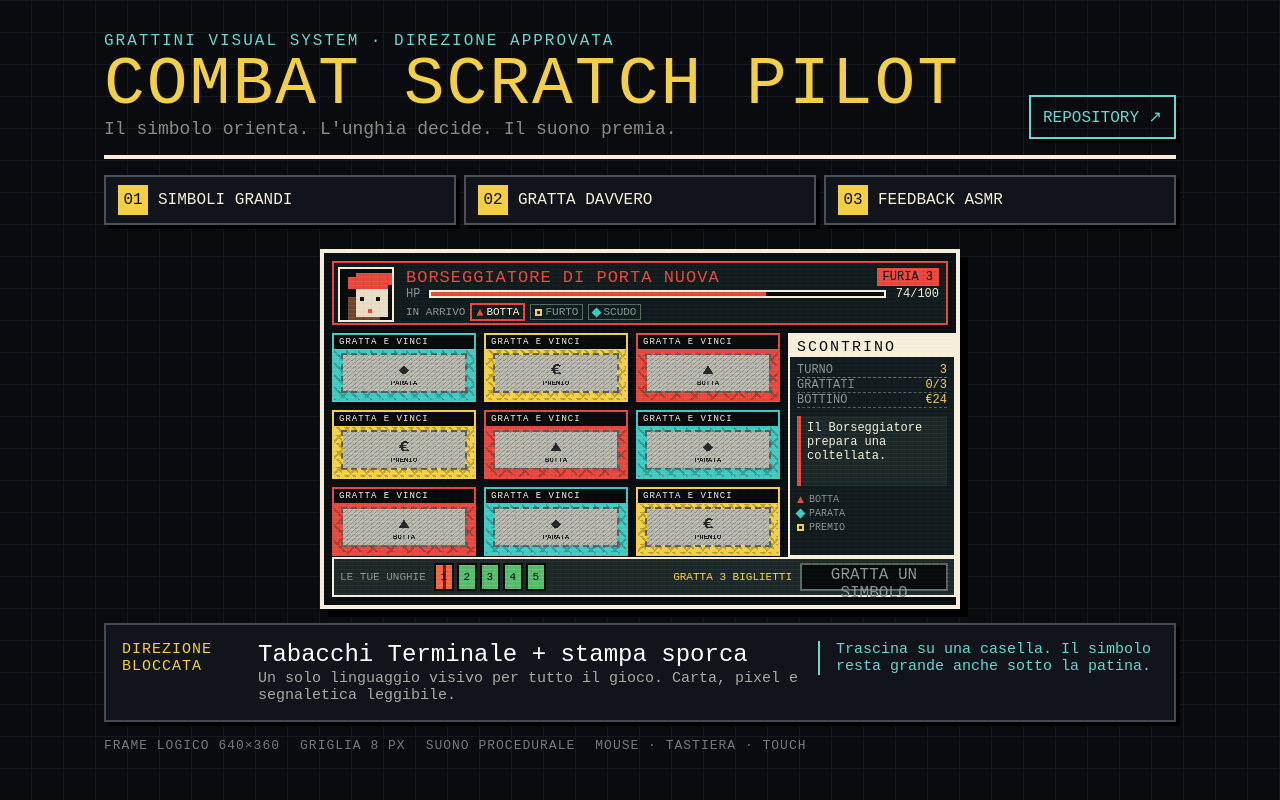
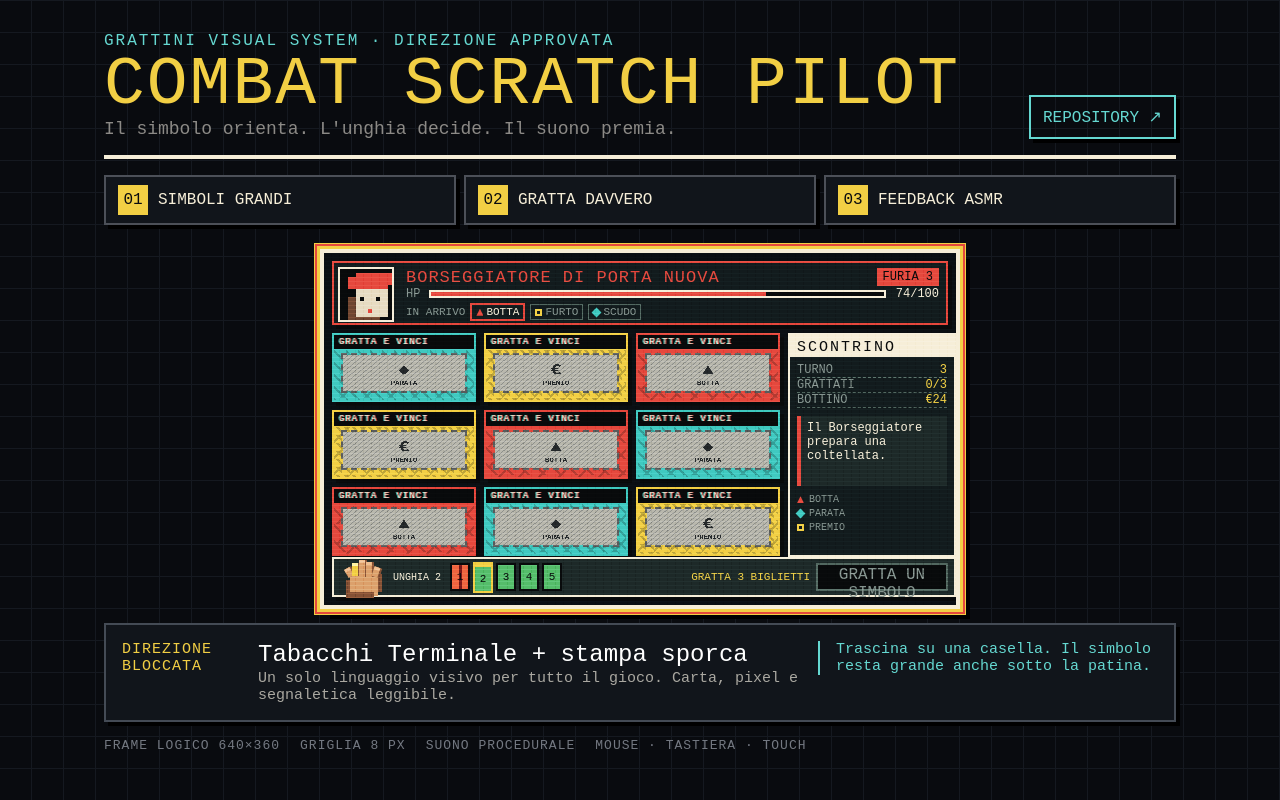
Before and after one commit to brrucelean/grattini-v3, a React (Vite) app: page / in a window 1280 px wide. Built offline with nearby package versions, Linux system fonts and the light colour scheme; a web font is replaced by a local one.

Commit message:
feat: add tactile nail selection and smoother scratch

```diff
--- a/src/App.jsx
+++ b/src/App.jsx
@@ -21,17 +21,21 @@ function getAudio() {
 function scratchSound(intensity = 0.4) {
   const audio = getAudio();
   if (!audio) return;
-  const length = Math.floor(audio.sampleRate * 0.045);
+  const length = Math.floor(audio.sampleRate * 0.075);
   const buffer = audio.createBuffer(1, length, audio.sampleRate);
   const data = buffer.getChannelData(0);
-  for (let i = 0; i < length; i += 1) data[i] = (Math.random() * 2 - 1) * (1 - i / length);
+  let brown = 0;
+  for (let i = 0; i < length; i += 1) {
+    brown = brown * 0.82 + (Math.random() * 2 - 1) * 0.18;
+    data[i] = brown * (1 - i / length);
+  }
   const source = audio.createBufferSource();
   const filter = audio.createBiquadFilter();
   const gain = audio.createGain();
   filter.type = "bandpass";
-  filter.frequency.value = 2100 + Math.random() * 900;
-  filter.Q.value = 0.8;
-  gain.gain.value = 0.06 * intensity;
+  filter.frequency.value = 950 + Math.random() * 500;
+  filter.Q.value = 0.55;
+  gain.gain.value = 0.045 * intensity;
   source.buffer = buffer;
   source.connect(filter).connect(gain).connect(audio.destination);
   source.start();
@@ -65,6 +69,7 @@ function ScratchFoil({ type, label, symbol, onComplete }) {
   const completed = useRef(false);
   const lastSound = useRef(0);
   const moves = useRef(0);
+  const previousPoint = useRef(null);
 
   useEffect(() => {
     const canvas = canvasRef.current;
@@ -107,10 +112,19 @@ function ScratchFoil({ type, label, symbol, onComplete }) {
     const ctx = canvas.getContext("2d", { willReadFrequently: true });
     ctx.save();
     ctx.globalCompositeOperation = "destination-out";
-    ctx.beginPath(); ctx.arc(x, y, 30, 0, Math.PI * 2); ctx.fill(); ctx.restore();
+    ctx.lineWidth = 54;
+    ctx.lineCap = "round";
+    ctx.lineJoin = "round";
+    ctx.beginPath();
+    if (previousPoint.current) ctx.moveTo(previousPoint.current.x, previousPoint.current.y);
+    else ctx.moveTo(x, y);
+    ctx.lineTo(x, y);
+    ctx.stroke();
+    ctx.beginPath(); ctx.arc(x, y, 27, 0, Math.PI * 2); ctx.fill(); ctx.restore();
+    previousPoint.current = { x, y };
     moves.current += 1;
     const now = performance.now();
-    if (now - lastSound.current > 42) {
+    if (now - lastSound.current > 58) {
       scratchSound(Math.min(1, 0.35 + moves.current / 35));
       lastSound.current = now;
     }
@@ -123,9 +137,9 @@ function ScratchFoil({ type, label, symbol, onComplete }) {
   };
 
   return <canvas ref={canvasRef} className="scratch-foil" aria-hidden="true"
-    onPointerDown={(event) => { scratching.current = true; event.currentTarget.setPointerCapture(event.pointerId); scratch(event); }}
-    onPointerMove={scratch} onPointerUp={() => { scratching.current = false; }}
-    onPointerCancel={() => { scratching.current = false; }} />;
+    onPointerDown={(event) => { scratching.current = true; previousPoint.current = null; event.currentTarget.setPointerCapture(event.pointerId); scratch(event); }}
+    onPointerMove={scratch} onPointerUp={() => { scratching.current = false; previousPoint.current = null; }}
+    onPointerCancel={() => { scratching.current = false; previousPoint.current = null; }} />;
 }
 
 function CombatTicket({ card, index, revealed, locked, onReveal }) {
@@ -159,6 +173,7 @@ function CombatFrame() {
   const [message, setMessage] = useState("Il Borseggiatore prepara una coltellata.");
   const [loot, setLoot] = useState(24);
   const [enemyHp, setEnemyHp] = useState(74);
+  const [activeNail, setActiveNail] = useState(1);
   const timingRef = useRef(null);
 
   const stopTiming = useCallback(() => {
@@ -196,7 +211,7 @@ function CombatFrame() {
     <main className="combat-body"><div className="ticket-grid" aria-label="Griglia fissa tre per tre">{CARDS.map((card, index) => <CombatTicket card={card} index={index} key={index} revealed={revealed.includes(index)} locked={revealed.length >= 3 || Boolean(timing)} onReveal={revealCard} />)}</div>
       <aside className="combat-diary"><div className="diary-title">SCONTRINO</div><dl><div><dt>TURNO</dt><dd>{turn}</dd></div><div><dt>GRATTATI</dt><dd>{revealed.length}/3</dd></div><div><dt>BOTTINO</dt><dd>€{loot}</dd></div></dl>
         <div className="message-box" aria-live="polite">{message}</div><div className="legend"><span><PixelIcon type="attack" /> BOTTA</span><span><PixelIcon type="defense" /> PARATA</span><span><PixelIcon type="money" /> PREMIO</span></div></aside></main>
-    <footer className="player-strip"><span className="player-label">LE TUE UNGHIE</span><div className="nails" aria-label="Cinque unghie, quattro sane e una sanguinante">{["hurt", "ok", "ok", "ok", "ok"].map((state, index) => <span className={`nail nail--${state}`} key={index}>{index + 1}</span>)}</div>
+    <footer className="player-strip"><div className="pixel-hand" aria-hidden="true"><i className="pixel-hand__palm" />{[0,1,2,3,4].map((finger) => <i className={`pixel-hand__finger pixel-hand__finger--${finger + 1} ${activeNail === finger ? "is-active" : ""}`} key={finger} />)}</div><span className="player-label">UNGHIA {activeNail + 1}</span><div className="nails" aria-label="Seleziona una delle cinque unghie">{["hurt", "ok", "ok", "ok", "ok"].map((state, index) => <button type="button" aria-pressed={activeNail === index} aria-label={`Unghia ${index + 1}, ${state === "hurt" ? "sanguinante" : "sana"}`} onClick={() => setActiveNail(index)} className={`nail nail--${state} ${activeNail === index ? "is-active" : ""}`} key={index}>{index + 1}</button>)}</div>
       <span className="turn-rule">GRATTA 3 BIGLIETTI</span><button className="next-turn" disabled={!finished} onClick={() => { setRevealed([]); setTurn((value) => value + 1); setMessage("Nuovo turno. Scegli con l'occhio, gratta con l'unghia."); }}>{finished ? "PROSSIMO TURNO" : "GRATTA UN SIMBOLO"}</button></footer>
     {timing && <TimingOverlay mode={timing} onStop={stopTiming} />}
   </section>;
--- a/src/styles.css
+++ b/src/styles.css
@@ -174,7 +174,9 @@ h1 {
   border: 4px solid var(--ink);
   background: var(--world);
   color: var(--ink);
-  box-shadow: 8px 8px 0 #000;
+  outline: 2px solid #e5483d;
+  outline-offset: 3px;
+  box-shadow: 0 0 0 6px #f2cf44, 10px 10px 0 #000;
   image-rendering: pixelated;
 }
 
@@ -326,6 +328,7 @@ h1 {
   color: var(--ink);
   font-size: 9px;
   letter-spacing: 1px;
+  text-shadow: 1px 0 var(--attack), -1px 0 var(--defense);
 }
 
 .ticket-pattern {
@@ -416,21 +419,58 @@ h1 {
   height: 40px;
   display: flex;
   align-items: center;
-  gap: 8px;
+  gap: 6px;
   padding: 4px 6px;
   border: 2px solid var(--ink);
   background: var(--panel-2);
   box-shadow: 4px 4px 0 var(--black);
 }
 
-.player-label { color: var(--dim); font-size: 11px; }
+.player-label { width: 54px; color: var(--ink); font-size: 10px; text-align: center; }
 .nails { display: flex; gap: 3px; }
-.nail { width: 20px; height: 28px; display: grid; place-items: center; border: 2px solid var(--black); background: #55bd6a; color: var(--black); font-size: 11px; }
+.nail { width: 20px; height: 28px; display: grid; place-items: center; padding: 0; border: 2px solid var(--black); background: #55bd6a; color: var(--black); font-size: 11px; cursor: pointer; }
 .nail--hurt { background: #ef633f; background-image: linear-gradient(90deg, transparent 0 7px, #761718 7px 10px, transparent 10px); }
+.nail.is-active { border-color: var(--money); box-shadow: 0 -3px 0 var(--money); translate: 0 2px; }
+.nail:hover { border-color: var(--ink); }
+
+.pixel-hand {
+  position: relative;
+  width: 44px;
+  height: 30px;
+  flex: 0 0 44px;
+}
+
+.pixel-hand__palm {
+  position: absolute;
+  left: 10px;
+  bottom: 0;
+  width: 28px;
+  height: 18px;
+  background: #dca06b;
+  box-shadow: 4px 0 #855135, -4px 6px #855135, 0 4px #dca06b;
+}
+
+.pixel-hand__finger {
+  position: absolute;
+  bottom: 15px;
+  width: 6px;
+  background: #dca06b;
+  border-top: 3px solid #f0c092;
+  box-shadow: 2px 0 #855135;
+}
+
+.pixel-hand__finger--1 { left: 6px; height: 9px; transform: rotate(-30deg); }
+.pixel-hand__finger--2 { left: 12px; height: 13px; }
+.pixel-hand__finger--3 { left: 19px; height: 17px; }
+.pixel-hand__finger--4 { left: 26px; height: 15px; }
+.pixel-hand__finger--5 { left: 33px; height: 10px; transform: rotate(18deg); }
+.pixel-hand__finger.is-active { background: var(--money); border-top-color: #fff3a4; animation: activeFinger 700ms steps(2, end) infinite; }
+
+@keyframes activeFinger { 50% { translate: 0 -2px; } }
 .turn-rule { margin-left: auto; color: var(--money); font-size: 11px; }
 
 .next-turn {
-  width: 148px;
+  width: 132px;
   height: 28px;
   border: 2px solid var(--money);
   background: var(--money);
```
Also changed, not shown: 1 other file (tests, documents, lock files or other folders).
